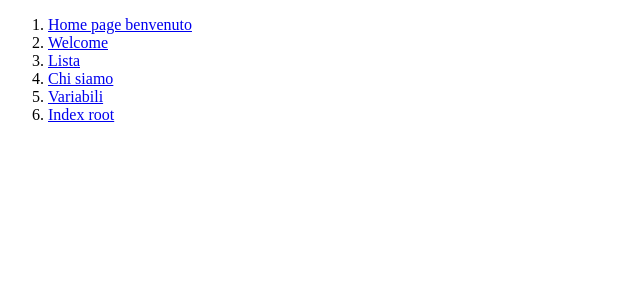
After one commit to matteomema0/primo_progetto, a Django app: page /prima_app/index in a window 1280 px wide. The commit adds this page. Shown: the top 300 px of the page, without its empty margins (0-640 px from the left). Run offline with Django 5.2, Linux system fonts and the light colour scheme.

Commit message:
Aggiornamento passo 10

```diff
--- a/prima_app/templates/chi_siamo.html
+++ b/prima_app/templates/chi_siamo.html
@@ -6,7 +6,7 @@
     <title>Chi siamo</title>
 </head>
 <body>
-    <h1>Chi siamo</h1>
+    <h1>Chi siamoC
     <pr>lorem ipsum</pr>
 </body>
 </html>
--- /dev/null
+++ b/prima_app/templates/index.html
@@ -0,0 +1,17 @@
+<!DOCTYPE html>
+<html lang="it">
+<head>
+    <meta charset="UTF-8">
+    <title>Index</title>
+</head>
+<body>
+    <ol>
+        <li><a href="{% url 'prima_app:homepage'%}">Home page benvenuto</a></li>
+        <li><a href="{% url 'prima_app:welcome'%}">Welcome</a></li>
+        <li><a href="{% url 'prima_app:lista'%}">Lista</a></li>
+        <li><a href="{% url 'prima_app:chi_siamo'%}">Chi siamo</a></li>
+        <li><a href="{% url 'prima_app:variabili'%}">Variabili</a></li>
+        <li><a href="/">Index root</a></li>
+    </ol>
+</body>
+</html>
--- a/prima_app/urls.py
+++ b/prima_app/urls.py
@@ -4,10 +4,14 @@ from prima_app.views import homepage
 from prima_app.views import welcome
 from prima_app.views import lista
 from prima_app.views import chi_siamo
+from prima_app.views import variabili
+from prima_app.views import index
 app_name="prima_app"
 urlpatterns=[
-    path('',homepage,name='homepage'),
+    path('homepage',homepage,name='homepage'),
     path('welcome',welcome,name='welcome'),
     path('lista',lista,name='lista'),
     path('chi_siamo',chi_siamo,name='chi_siamo'),
+    path('variabili',variabili,name='variabili'),
+    path('index',index,name='index'),
 ]
--- a/prima_app/views.py
+++ b/prima_app/views.py
@@ -12,3 +12,14 @@ def lista(request):
 
 def chi_siamo(request):
     return render(request,"chi_siamo.html")
+
+def variabili(request):
+    context={
+        'var1':'Prima variabile',
+        'var2':'Secondo variabile',
+        'var3':'Terza variabile',
+    }
+    return render(request,"variabili.html",context)
+
+def index(request):
+    return render(request,"index.html")
--- a/primo_progetto/settings.py
+++ b/primo_progetto/settings.py
@@ -57,7 +57,9 @@ ROOT_URLCONF = 'primo_progetto.urls'
 TEMPLATES = [
     {
         'BACKEND': 'django.template.backends.django.DjangoTemplates',
-        'DIRS': [os.path.join(BASE_DIR,'prima_app/templates')],
+        'DIRS': [os.path.join(BASE_DIR,'prima_app/templates'),
+                 os.path.join(BASE_DIR,'templates')],
+
         'APP_DIRS': True,
         'OPTIONS': {
             'context_processors': [
--- a/primo_progetto/urls.py
+++ b/primo_progetto/urls.py
@@ -16,8 +16,12 @@ Including another URLconf
 """
 from django.contrib import admin
 from django.urls import path,include
+from primo_progetto.views import index_root
 
+app_name = "primo_progetto"
 urlpatterns = [
     path('admin/', admin.site.urls),
-    path('',include("prima_app.urls",namespace="prima_app"))
+    path('prima_app/',include("prima_app.urls",namespace="prima_app")),
+    path('',index_root),
+
 ]
--- /dev/null
+++ b/primo_progetto/views.py
@@ -0,0 +1,4 @@
+from django.shortcuts import render
+
+def index_root(request):
+    return render(request,"index_root.html")
```
Also changed, not shown: prima_app/templates/variabili.html (added, +16 -0 lines), templates/index_root.html (added, +15 -0 lines).
